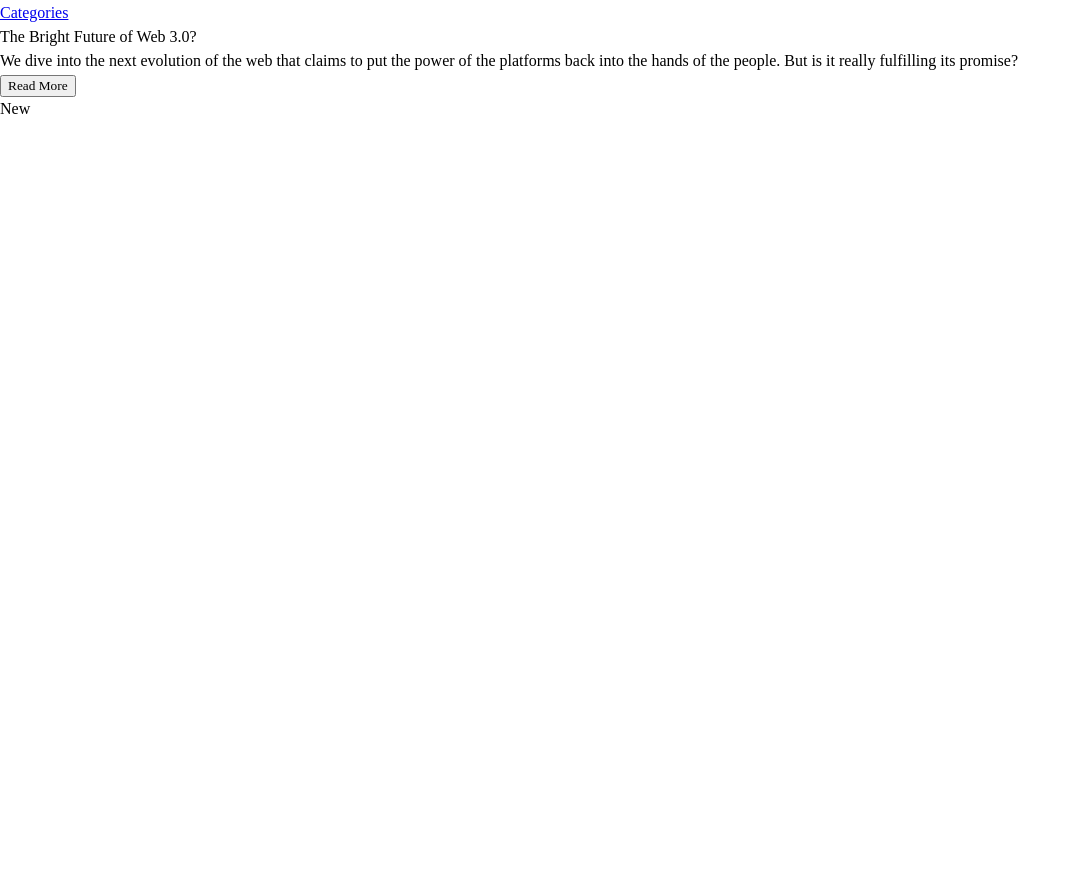
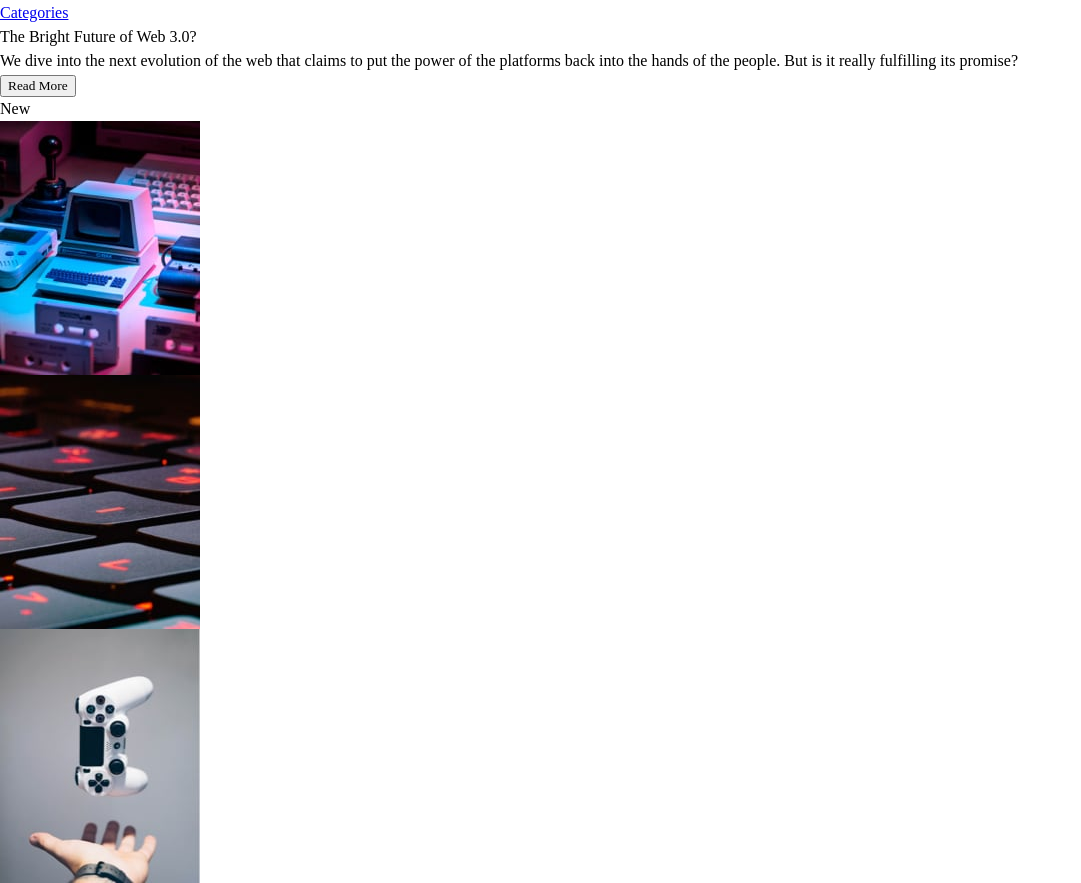
Before and after one commit to VenusY/frontend-mentor-news-homepage, a React app: page / in a window 1280 px wide. Shown: the part 162-1045 px from the top of the page, without its empty margins (0-1081 px from the left). Before the commit the page ends 800 px from the top, so only its background shows below. Built offline with nearby package versions, Linux system fonts and the light colour scheme.

Commit message:
Add markup for other articles section

```diff
--- a/src/components/OtherArticles.jsx
+++ b/src/components/OtherArticles.jsx
@@ -1 +1,47 @@
-export default function OtherArticles() {}
+export default function OtherArticles() {
+  return (
+    <div className='other-articles'>
+      <article className='other-articles__article'>
+        <img
+          src={require('../assets/images/image-retro-pcs.jpg')}
+          alt='Retro PC'
+          className='other-articles__image'
+        />
+
+        <section className='other-articles__text-section'>
+          <h2 className='other-articles__number'></h2>
+          <h3 className='other-articles__article-heading'></h3>
+          <p className='other-articles__description'></p>
+        </section>
+      </article>
+
+      <article className='other-articles__article'>
+        <img
+          src={require('../assets/images/image-top-laptops.jpg')}
+          alt='Laptop keyboard close up'
+          className='other-articles__image'
+        />
+
+        <section className='other-articles__text-section'>
+          <h2 className='other-articles__number'></h2>
+          <h3 className='other-articles__article-heading'></h3>
+          <p className='other-articles__description'></p>
+        </section>
+      </article>
+
+      <article className='other-articles__article'>
+        <img
+          src={require('../assets/images/image-gaming-growth.jpg')}
+          alt='Game controller hovering above hand'
+          className='other-articles__image'
+        />
+
+        <section className='other-articles__text-section'>
+          <h2 className='other-articles__number'></h2>
+          <h3 className='other-articles__article-heading'></h3>
+          <p className='other-articles__description'></p>
+        </section>
+      </article>
+    </div>
+  );
+}
```
